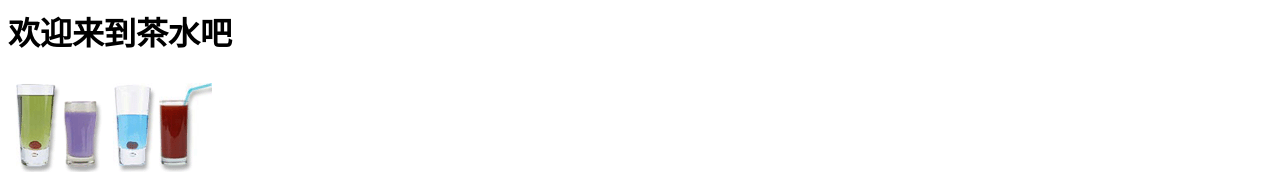
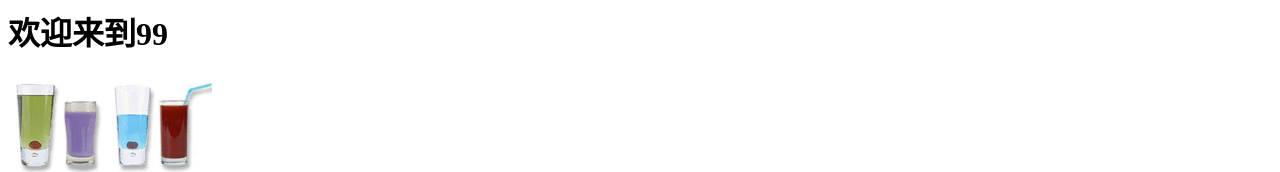
Before and after one commit to Allen976/xjf, a plain HTML site: page 03/index.html in a window 1280 px wide. Shown: the top 172 px of the page. Drawn offline with Linux system fonts and the light colour scheme.

```diff
--- a/03/index.html
+++ b/03/index.html
@@ -8,7 +8,7 @@
   <!-- 内容 -->
   <body>
   <!-- 标题1 -->
-    <h1>欢迎来到茶水吧</h1>
+    <h1>欢迎来到99</h1>
     <img src="drinks.gif">
     <p>
       Join us any evening for
```
